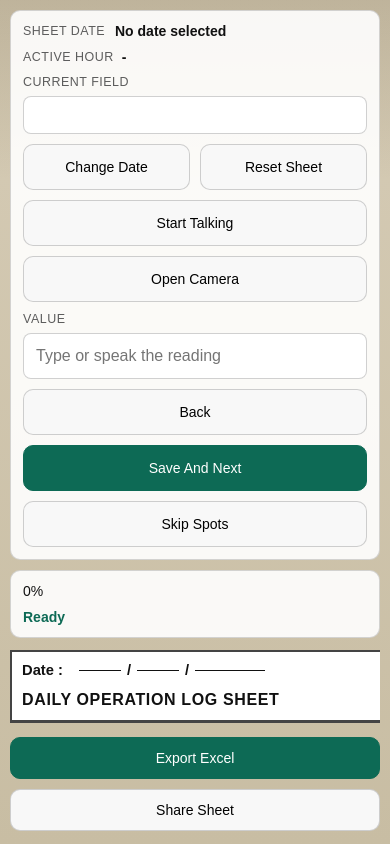
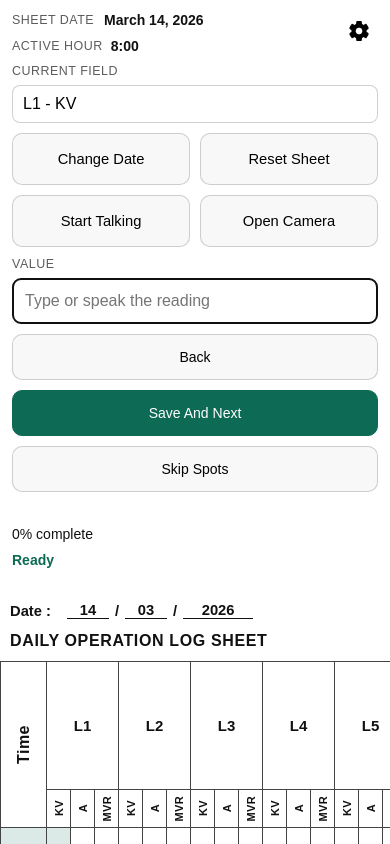
Before and after one commit to mustafababeli/log-sheet, a plain HTML site: page index.html in a window 390 px wide. Shown: the top 844 px of the page. Drawn offline with Linux system fonts and the light colour scheme.

Commit message:
removed shell style

```diff
--- a/index.html
+++ b/index.html
@@ -8,18 +8,26 @@
   </head>
   <body>
     <div class="app-shell">
+      <button
+        id="settingsButton"
+        class="settings-icon-button"
+        type="button"
+        aria-label="Settings"
+        title="Settings"
+      ></button>
+
       <section class="control-strip">
         <div class="control-row info-row">
           <div class="control-group">
-            <span class="strip-label">Sheet Date</span>
+            <span id="sheetDateText" class="strip-label">Sheet Date</span>
             <strong id="sheetDateLabel">No date selected</strong>
           </div>
           <div class="control-group">
-            <span class="strip-label">Active Hour</span>
+            <span id="activeHourText" class="strip-label">Active Hour</span>
             <strong id="activeHourLabel">-</strong>
           </div>
           <div class="control-group stretch">
-            <span class="strip-label">Current Field</span>
+            <span id="currentFieldText" class="strip-label">Current Field</span>
             <input id="fieldName" type="text" readonly />
           </div>
           <button id="openSetupButton" class="ghost-button" type="button">
@@ -31,6 +39,7 @@
         </div>
 
         <div class="control-row action-row">
+          <div class="input-types-div">
             <button
               id="voiceButton"
               class="ghost-button voice-button"
@@ -41,8 +50,9 @@
             <button id="cameraButton" class="ghost-button" type="button">
               Open Camera
             </button>
+          </div>
           <div class="control-group value-group">
-            <span class="strip-label">Value</span>
+            <span id="valueText" class="strip-label">Value</span>
             <input
               id="fieldValue"
               type="text"
@@ -227,6 +237,25 @@
       </div>
     </dialog>
 
+    <dialog id="settingsDialog">
+      <form id="settingsForm" class="setup-form" method="dialog">
+        <h2 id="settingsTitle">Settings</h2>
+        <label id="languageLabel" for="languageSelect">Language</label>
+        <select id="languageSelect" name="languageSelect">
+          <option value="en">English</option>
+          <option value="ar">العربية</option>
+        </select>
+        <div class="setup-actions">
+          <button id="closeSettingsButton" class="ghost-button" type="button">
+            Close
+          </button>
+          <button id="saveSettingsButton" class="primary-button" type="submit">
+            Save Settings
+          </button>
+        </div>
+      </form>
+    </dialog>
+
     <script src="./app.js"></script>
   </body>
 </html>
--- a/styles.css
+++ b/styles.css
@@ -17,9 +17,7 @@
   margin: 0;
   font-family: Arial, Helvetica, sans-serif;
   color: var(--ink);
-  background:
-    linear-gradient(180deg, rgba(86, 69, 34, 0.18), transparent 180px),
-    linear-gradient(180deg, #d6ccb6 0%, #c8bda3 100%);
+  background: #fff;
 }
 
 button,
@@ -30,7 +28,7 @@
 
 .app-shell {
   min-height: 100vh;
-  padding: 18px;
+  padding: 0;
   position: relative;
 }
 
@@ -60,10 +58,10 @@
   align-items: stretch;
   gap: 14px;
   flex-wrap: wrap;
-  background: rgba(255, 255, 255, 0.9);
-  border: 1px solid rgba(68, 68, 68, 0.22);
-  border-radius: 12px;
-  padding: 16px 18px;
+  background: #fff;
+  border: 0;
+  border-radius: 0;
+  padding: 16px;
 }
 
 .control-strip {
@@ -195,15 +193,15 @@
   display: flex;
   gap: 12px;
   justify-content: flex-end;
-  margin-top: 14px;
+  margin: 14px 16px 16px;
 }
 
 .sheet-paper {
   width: max-content;
   min-width: 100%;
   background: var(--paper);
-  border: 2px solid var(--line);
-  box-shadow: 0 24px 48px rgba(0, 0, 0, 0.12);
+  border: 0;
+  box-shadow: none;
 }
 
 .paper-header {
@@ -487,10 +485,10 @@
 
 dialog {
   border: 0;
-  border-radius: 18px;
+  border-radius: 8px;
   padding: 0;
   width: min(420px, calc(100vw - 24px));
-  box-shadow: 0 24px 48px rgba(0, 0, 0, 0.18);
+  box-shadow: 0 8px 24px rgba(0, 0, 0, 0.12);
 }
 
 #cameraDialog {
@@ -527,6 +525,11 @@
 
 html[dir="rtl"] body {
   direction: rtl;
+}
+
+html[dir="rtl"] .settings-icon-button {
+  right: auto;
+  left: 12px;
 }
 
 html[dir="rtl"] .sheet-stage,
@@ -595,7 +598,7 @@
   }
 
   .app-shell {
-    padding: 10px;
+    padding: 0;
   }
 
   .settings-icon-button {
@@ -605,11 +608,16 @@
     height: 42px;
   }
 
+  html[dir="rtl"] .settings-icon-button {
+    right: auto;
+    left: 10px;
+  }
+
   .control-strip,
   .status-strip {
     padding: 12px;
     gap: 10px;
-    border-radius: 10px;
+    border-radius: 0;
   }
 
   .control-row {
@@ -667,9 +675,44 @@
     align-self: stretch;
   }
 
+  .info-row {
+    display: grid;
+    grid-template-columns: 1fr 1fr;
+    gap: 10px;
+    align-items: stretch;
+  }
+
+  .info-row .control-group,
+  .info-row .control-group.stretch {
+    grid-column: 1 / -1;
+  }
+
+  .action-row .input-types-div {
+    display: grid;
+    grid-template-columns: 1fr 1fr;
+    width: 100%;
+    gap: 10px;
+  }
+
+  .action-row .input-types-div .ghost-button {
+    width: 100%;
+  }
+
   .info-row .ghost-button {
-    width: calc(50% - 5px);
-    align-self: end;
+    width: 100%;
+    align-self: stretch;
+  }
+
+  .info-row .ghost-button,
+  .action-row .input-types-div .ghost-button {
+    min-height: 52px;
+    padding: 0 10px;
+    white-space: nowrap;
+    font-size: 0.92rem;
+    line-height: 1;
+    display: inline-flex;
+    align-items: center;
+    justify-content: center;
   }
 
   .status-strip {
```
Lines whose indentation alone changed are shown as unchanged.
